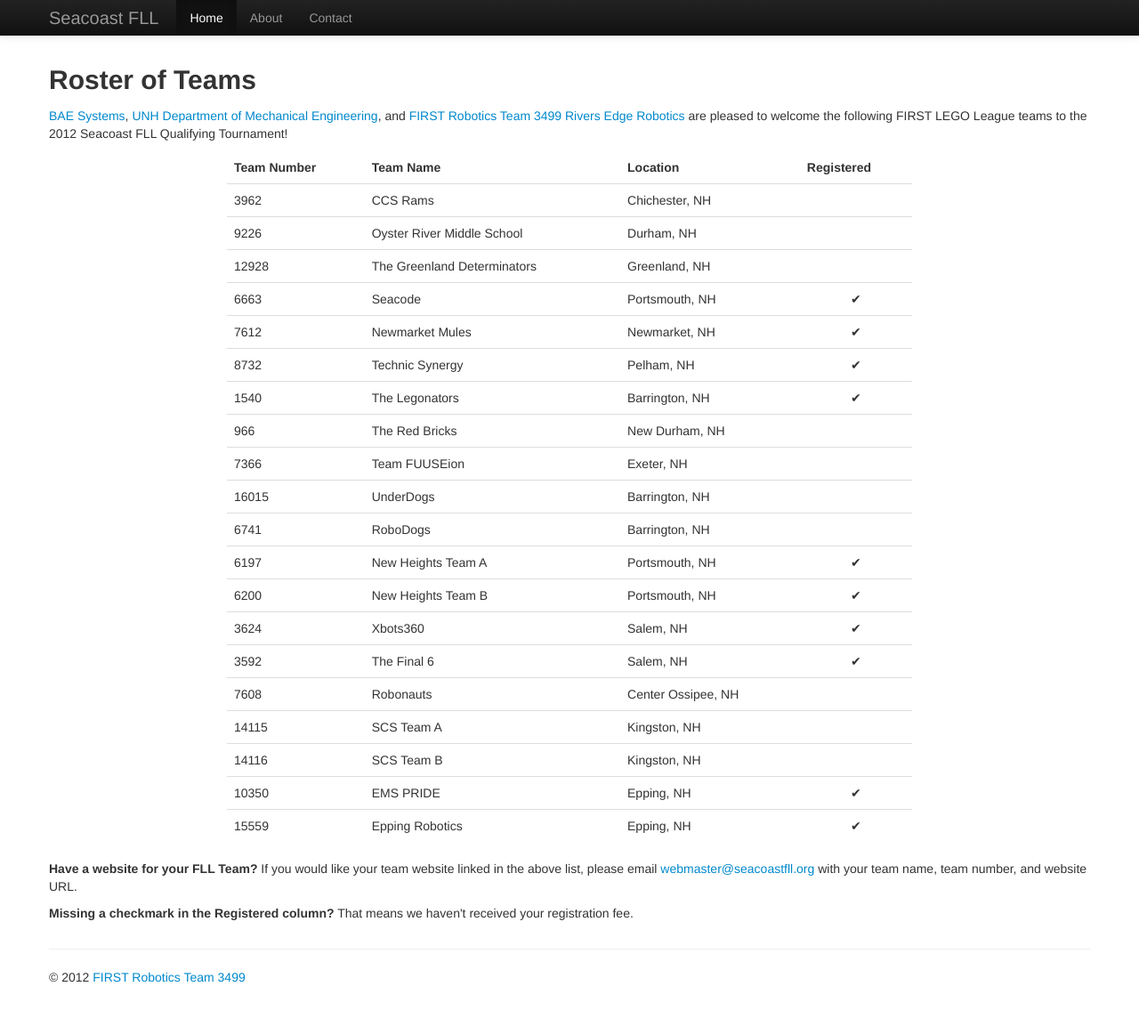
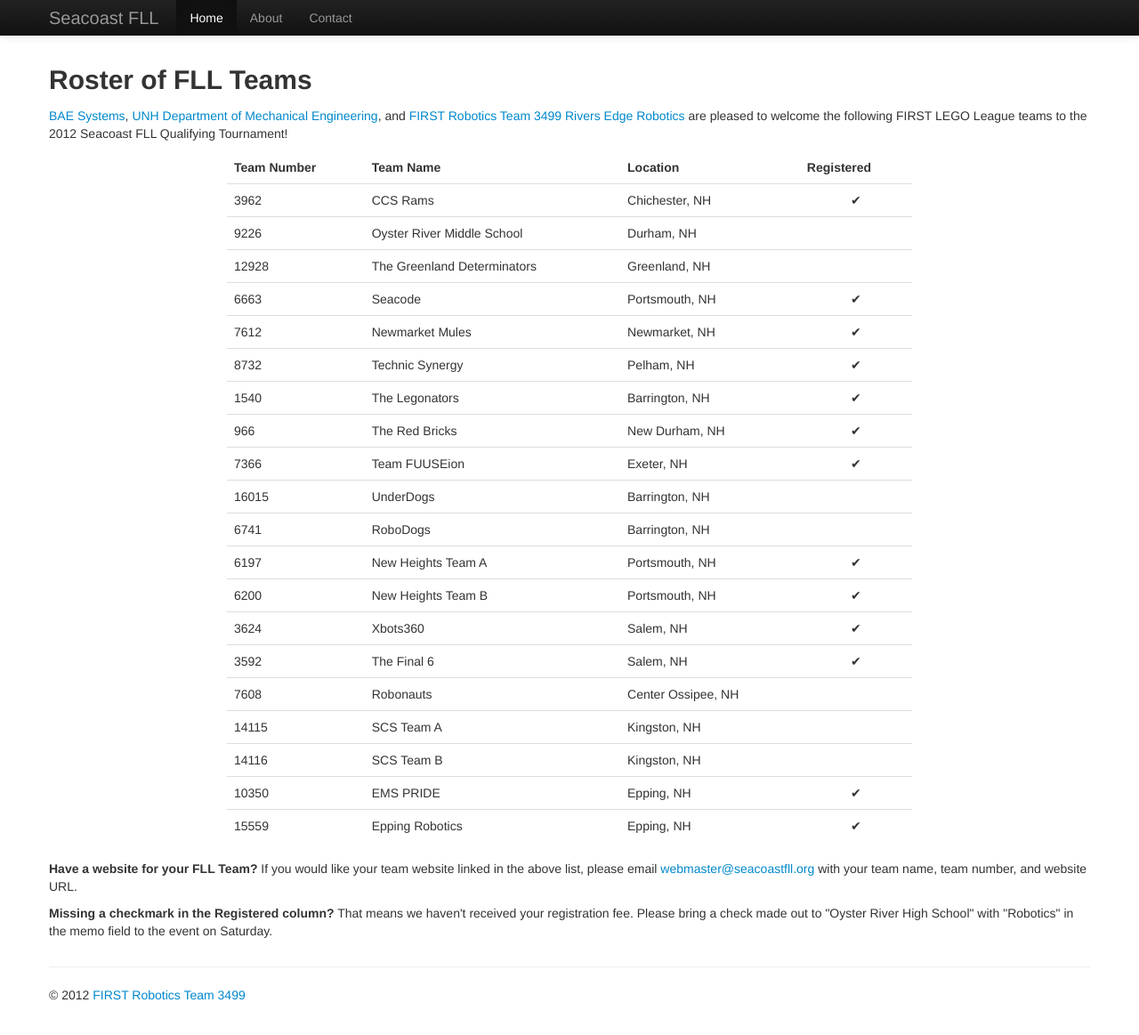
Before and after one commit to team3499/seacoastfll.org, a Jekyll site: the page built from roster.html, in a window 1280 px wide and 1178 px high. Shown: the top 1163 px of the window at 89% size. Built offline with Jekyll 4.4.1, drawn with Linux system fonts in a browser that asks for light colours.

Commit message:
Updated registration for FLL teams

```diff
--- a/roster.html
+++ b/roster.html
@@ -7,7 +7,7 @@ author: Brian Turnbull
 ---
       <div class="row">
         <div class="span12">
-          <h2>Roster of Teams</h2>
+          <h2>Roster of FLL Teams</h2>
           <p><a href="http://www.baesystemsfirst.org/">BAE Systems</a>, <a href="http://www.unh.edu/mechanical-engineering/">UNH Department of Mechanical Engineering</a>, and <a href="http://team3499.org/">FIRST Robotics Team 3499 Rivers Edge Robotics</a> are pleased to welcome the following FIRST LEGO League teams to the 2012 Seacoast FLL Qualifying Tournament!</p>
         </div>
       </div>
@@ -27,7 +27,7 @@ author: Brian Turnbull
                 <td>3962</td>
                 <td>CCS Rams</td>
                 <td>Chichester, NH</td>
-                <td style="text-align: center">&nbsp;</td>
+                <td style="text-align: center">✔</td>
               </tr>
               <tr>
                 <td>9226</td>
@@ -69,13 +69,13 @@ author: Brian Turnbull
                 <td>966</td>
                 <td>The Red Bricks</td>
                 <td>New Durham, NH</td>
-                <td style="text-align: center">&nbsp;</td>
+                <td style="text-align: center">✔</td>
               </tr>
               <tr>
                 <td>7366</td>
                 <td>Team FUUSEion</td>
                 <td>Exeter, NH</td>
-                <td style="text-align: center">&nbsp;</td>
+                <td style="text-align: center">✔</td>
               </tr>
               <tr>
                 <td>16015</td>
@@ -150,6 +150,6 @@ author: Brian Turnbull
       <div class="row">
         <div class="span12">
           <p><strong>Have a website for your FLL Team?</strong> If you would like your team website linked in the above list, please email <a href="mailto:webmaster@seacoastfll.org?Subject=Link Team Website">webmaster@seacoastfll.org</a> with your team name, team number, and website URL.</p>
-          <p><strong>Missing a checkmark in the Registered column?</strong> That means we haven't received your registration fee.</p>
+          <p><strong>Missing a checkmark in the Registered column?</strong> That means we haven't received your registration fee.  Please bring a check made out to "Oyster River High School" with "Robotics" in the memo field to the event on Saturday.</p>
         </div>
       </div>
```
